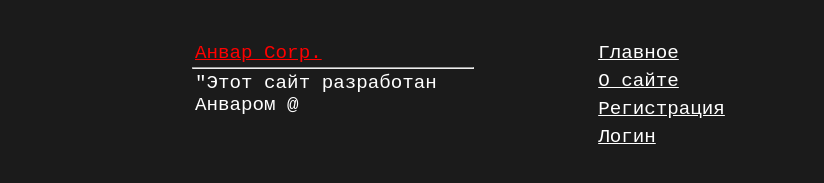
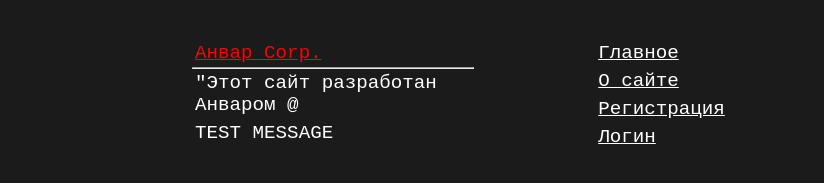
Before and after one commit to Anvar12211221/Anvar, a plain HTML site: page index.html in a window 1280 px wide. Shown: the part 923-1106 px from the top of the page, 0-824 px from the left. Drawn offline with Linux system fonts and the light colour scheme.

Commit message:
Update index.html

```diff
--- a/index.html
+++ b/index.html
@@ -67,6 +67,7 @@
                 <li><a href="./index.html">Анвар Corp.</a></li>
                 <hr>
                 <li>"Этот сайт разработан Анваром @</li>
+                <li>TEST MESSAGE</li>
             </ul>
             <ul class="f-list-2">
                 <li><a class="nav-link" href="./index.html">Главное</a></li>
```
